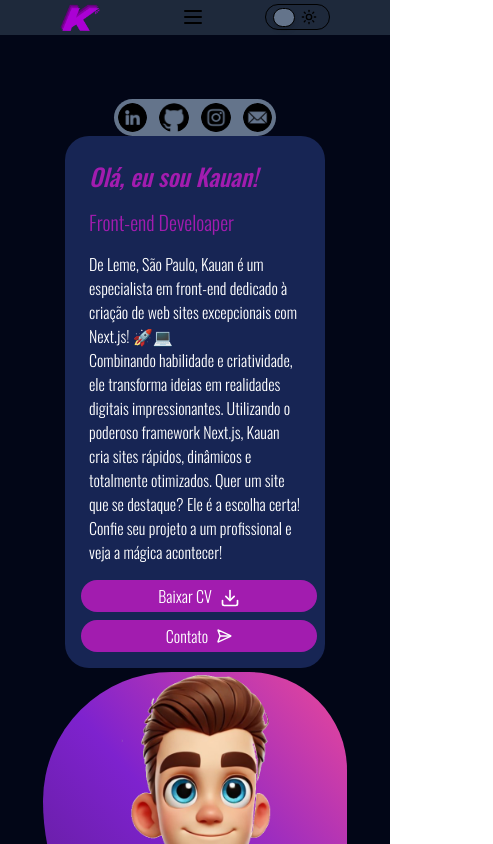
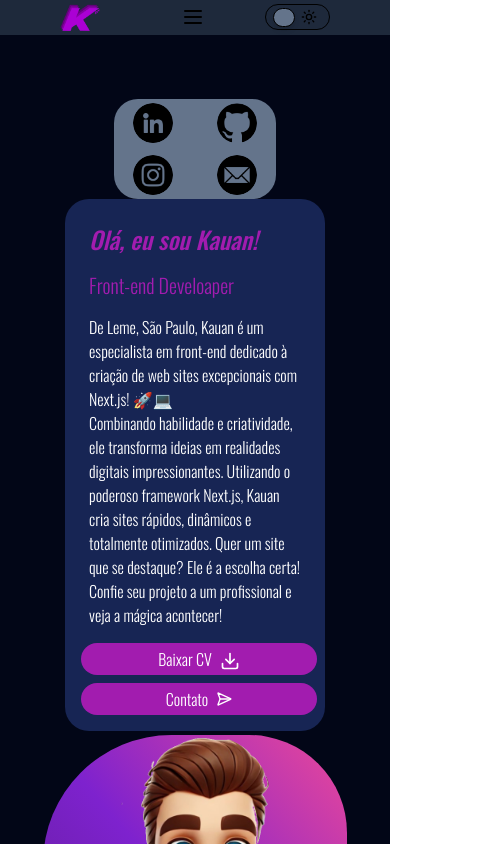
Before and after one commit to KauanMoreiraDev/portfolio, a Next.js app: page / in a window 390 px wide. Shown: the top 844 px of the page, 493 px wide, since content can reach past the window. Built offline with nearby package versions, Linux system fonts and the light colour scheme; a web font is replaced by a local one.

Commit message:
update orientação mobile from component redes

```diff
--- a/src/app/components/redesSociais/redesSociais.tsx
+++ b/src/app/components/redesSociais/redesSociais.tsx
@@ -55,12 +55,12 @@ export default function RedesSociais({ inName, position = "center" }: contatoPro
       </div>
 
       <div className="Mobile">
-        <div className="flex flex-row justify-center gap-3 p-1 sm:hidden ">
+        <div className="grid grid-cols-2 gap-3 p-1 sm:hidden ">
         {contato.map((item, index) => (
               <Link key={index} href={item.link} target="_blank" className="hover:scale-110">
-                <div className={`flex flex-row ${position === "center" ? "items-center" : "items-start" }`}>
+                <div className={`flex flex-col items-center `}>
                   <Image src={item.image} alt={item.nome} width={40} height={40} className="hover:bg-primary rounded-full" />
-                  <div className="flex flex-col items-start font-medium">
+                  <div className="flex flex-col items-center font-medium">
                     <span className="px-2 text-primary">{inName ? item.nome : ""}</span>
                     <span className="px-2 text-sm">{inName ? item.nickName : ""}</span>
                   </div>
```
